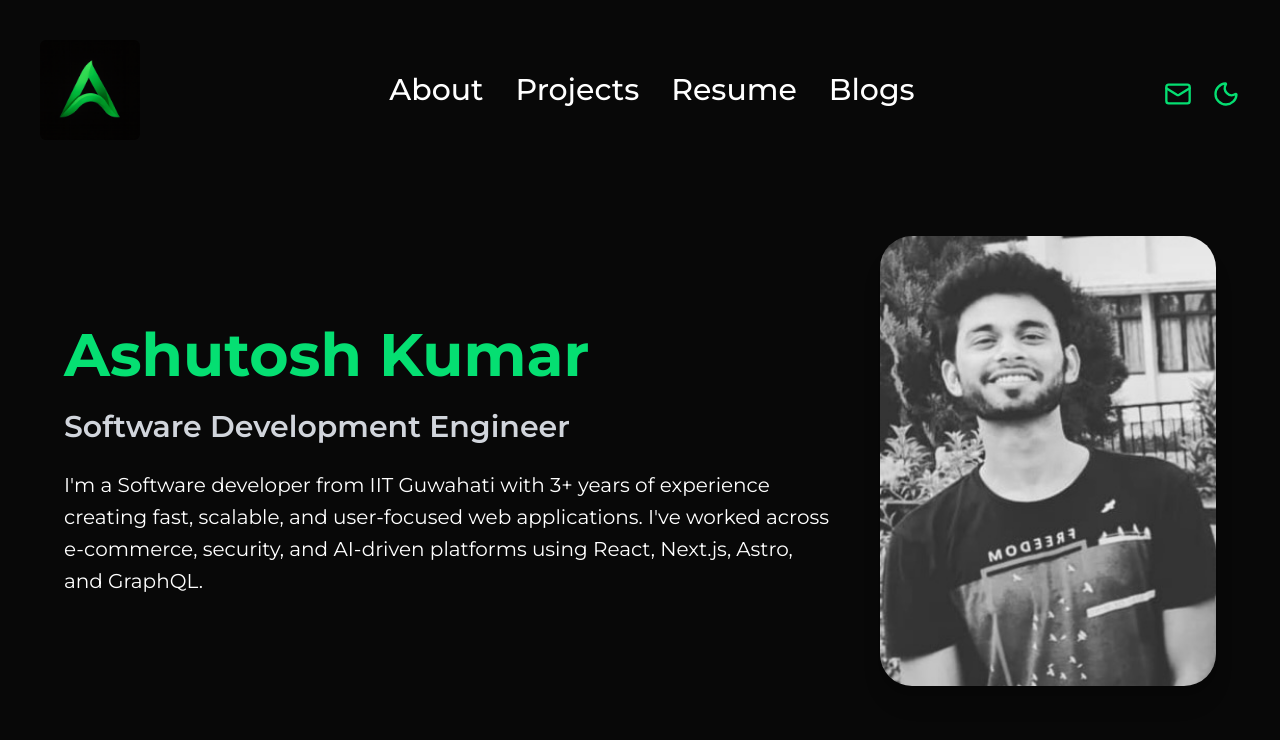
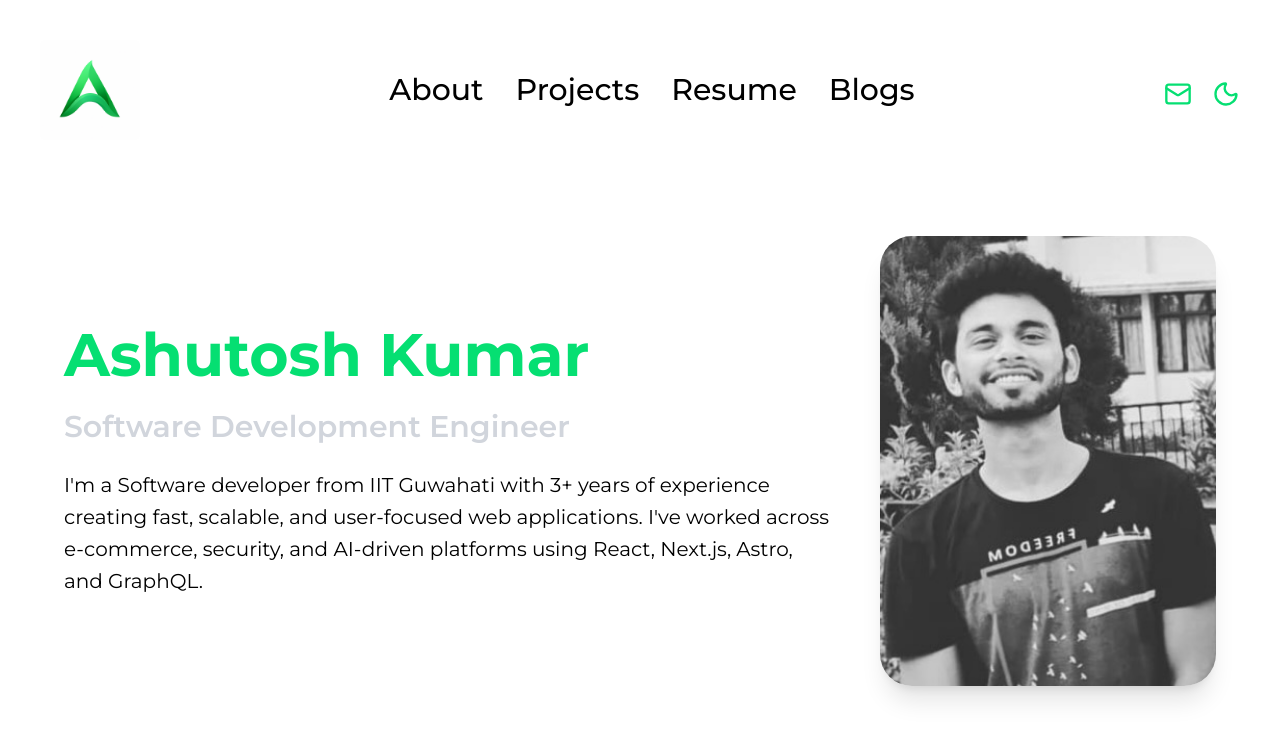
Before and after one commit to Ashu112/Portfolio-v1, a Next.js app: page / in a window 1280 px wide. Shown: the top 740 px of the page. Built offline with nearby package versions, Linux system fonts and the light colour scheme.

Commit message:
dark mode toggle added

```diff
--- a/src/app/page.tsx
+++ b/src/app/page.tsx
@@ -2,7 +2,7 @@ import Hero from "@/components/Hero";
 
 export default function Home() {
   return (
-    <div className="bg-global min-h-screen">
+    <div className="min-h-screen antialiased">
       <Hero />
     </div>
   );
--- a/src/app/styles/globals.css
+++ b/src/app/styles/globals.css
@@ -10,14 +10,18 @@
   --font-sans:
     var(--font-montserrat), system-ui, -apple-system, "Segoe UI", Roboto,
     "Helvetica Neue", Arial, sans-serif;
+
+  --background: 255 255 255;
+  --foreground: 0 0 0;
+}
+
+.dark {
+  --background: 0 0 0;
+  --foreground: 255 255 255;
 }
 
 body {
-  margin: 0;
   font-family: var(--font-sans);
-  -webkit-font-smoothing: antialiased;
-  -moz-osx-font-smoothing: grayscale;
-  background: rgb(8, 8, 8);
 }
 
 .font-sans {
@@ -27,3 +31,10 @@ body {
 .font-mono {
   font-family: var(--font-mono);
 }
+
+@layer base {
+  body {
+    background-color: rgb(var(--background));
+    color: rgb(var(--foreground));
+  }
+}
--- a/src/components/Hero.tsx
+++ b/src/components/Hero.tsx
@@ -8,7 +8,7 @@ function Hero() {
         <h2 className="text-3xl font-semibold text-gray-300">
           Software Development Engineer
         </h2>
-        <p className="text-xl leading-8 text-white">
+        <p className="text-xl leading-8">
           I'm a Software developer from IIT Guwahati with 3+ years of experience
           creating fast, scalable, and user-focused web applications. I've
           worked across e-commerce, security, and AI-driven platforms using
--- a/src/components/Navbar.tsx
+++ b/src/components/Navbar.tsx
@@ -1,14 +1,21 @@
+"use client";
 import { Mail } from "lucide-react";
 import Image from "next/image";
 import Link from "next/link";
 import ThemeSwitch from "@/components/ThemeSwitch";
+import { useTheme } from "next-themes";
 
 function Header() {
+  const { resolvedTheme } = useTheme();
   return (
     <div className="mt-10 flex items-center justify-between px-10">
       <Link href="/">
         <Image
-          src="/images/logo_green.png"
+          src={
+            resolvedTheme === "light"
+              ? "/images/logo_white_G.png"
+              : "/images/logo_green.png"
+          }
           alt="Logo"
           width={100}
           height={100}
@@ -16,7 +23,7 @@ function Header() {
         />
       </Link>
 
-      <div className="flex gap-8 font-sans text-3xl font-medium text-white">
+      <div className="flex gap-8 font-sans text-3xl font-medium">
         <Link href="/">About</Link>
         <Link href="/">Projects</Link>
         <Link href="/">Resume</Link>
```
